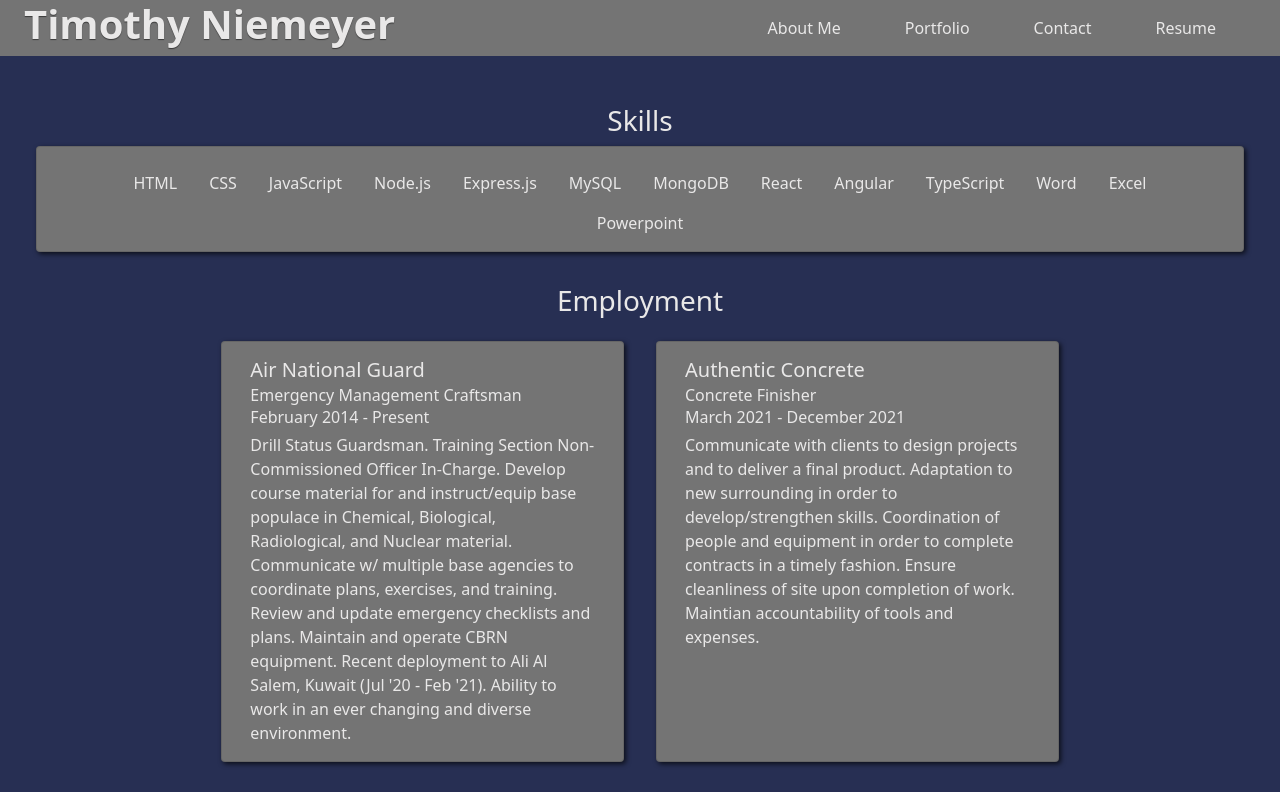
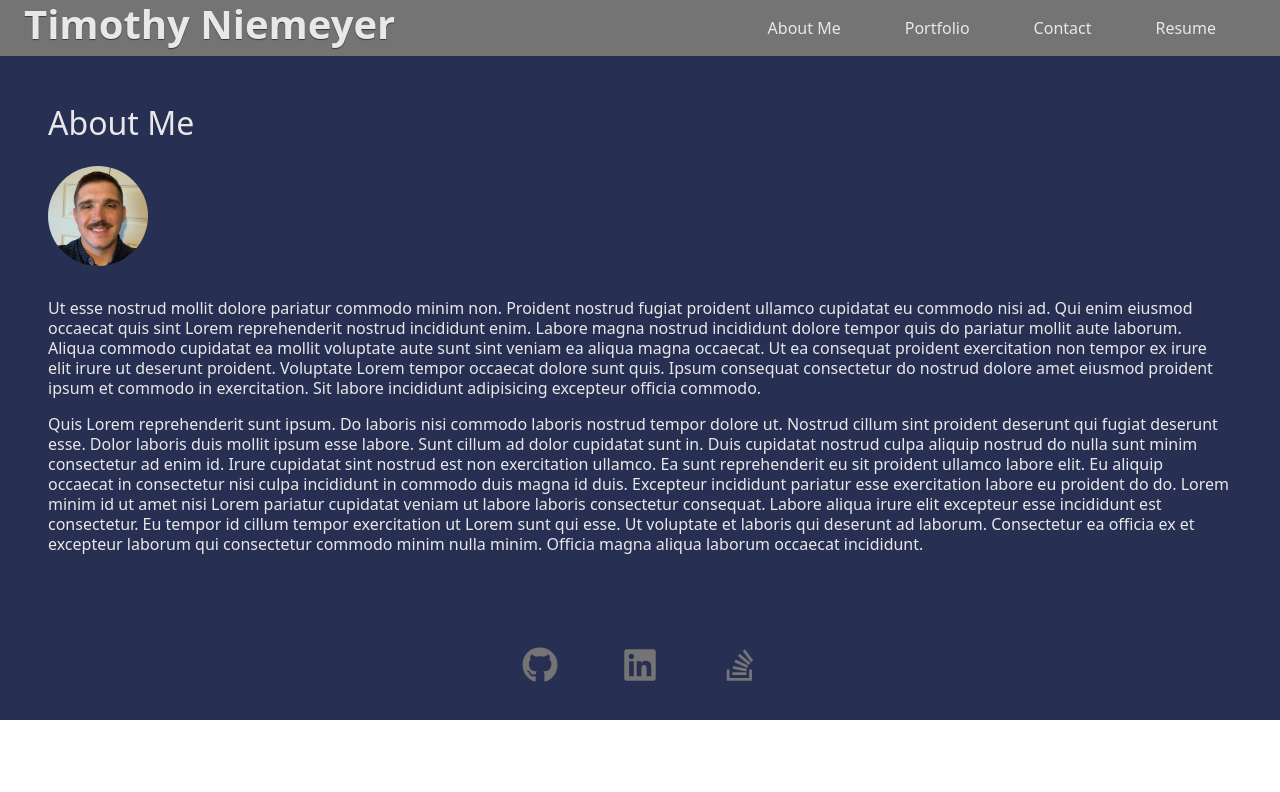
Before and after one commit to tniemeye19/symmetrical-react-enigma-portfolio, a React (Create React App) app: page / in a window 1280 px wide. Shown: the top 792 px of the page. Built offline with nearby package versions, Linux system fonts and the light colour scheme.

Commit message:
ensure pages conditionally render on click. establish functionality

```diff
--- a/src/App.js
+++ b/src/App.js
@@ -1,21 +1,39 @@
+import React, { useState } from 'react';
 import './App.css';
 import Navigation from './components/Navigation';
-// import About from './components/About';
-// import Portfolio from './components/Portfolio';
-// import Contact from './components/Contact';
+import About from './components/About';
+import Portfolio from './components/Portfolio';
+import Contact from './components/Contact';
 import Resume from './components/Resume';
 import Footer from './components/Footer';
 
 function App() {
 
+  const [currentDisplay, setCurrentDisplay] = useState("About");
+
+  const renderDisplay = () => {
+    switch (currentDisplay) {
+      case "About":
+        return <About />;
+      case "Portfolio":
+        return <Portfolio />;
+      case "Contact":
+        return <Contact />;
+      case "Resume":
+        return <Resume />;
+      default:
+        return <About />;
+    }
+  };
+
   return (
     <div className="App">
-      <Navigation />
+      <Navigation
+        currentDisplay={currentDisplay}
+        setCurrentDisplay={setCurrentDisplay}
+      />
       <main>
-        {/* <About />
-        <Portfolio />
-        <Contact /> */}
-        <Resume />
+        {renderDisplay(currentDisplay)}
       </main>
       <Footer />
     </div>
--- a/src/components/Navigation/index.js
+++ b/src/components/Navigation/index.js
@@ -1,7 +1,8 @@
 import React from 'react';
 import './style.css';
 
-function Navigation() {
+function Navigation(props) {
+
     return (
         <header className="d-flex flex-wrap justify-content-between ps-4 pe-4 pt-auto pb-auto">
             <h1 className="fw-bold">
@@ -12,16 +13,16 @@ function Navigation() {
             <nav className="d-flex flex-wrap ms-2 me-2 mt-auto mb-auto">
                 <ul className="d-flex justify-content-between mb-0">
                     <li>
-                        <a href="#about-me" className="text-decoration-none">About Me</a>
+                        <a href="#about" className="text-decoration-none" onClick={() => props.setCurrentDisplay("About")}>About Me</a>
                     </li>
                     <li>
-                        <a href="#portfolio" className="text-decoration-none">Portfolio</a>
+                        <a href="#portfolio" className="text-decoration-none" onClick={() => props.setCurrentDisplay("Portfolio")}>Portfolio</a>
                     </li>
                     <li>
-                        <a href="#contact" className="text-decoration-none">Contact</a>
+                        <a href="#contact" className="text-decoration-none" onClick={() => props.setCurrentDisplay("Contact")}>Contact</a>
                     </li>
                     <li>
-                        <a href="#resume" className="text-decoration-none">Resume</a>
+                        <a href="#resume" className="text-decoration-none" onClick={() => props.setCurrentDisplay("Resume")}>Resume</a>
                     </li>
                 </ul>
             </nav>
```
